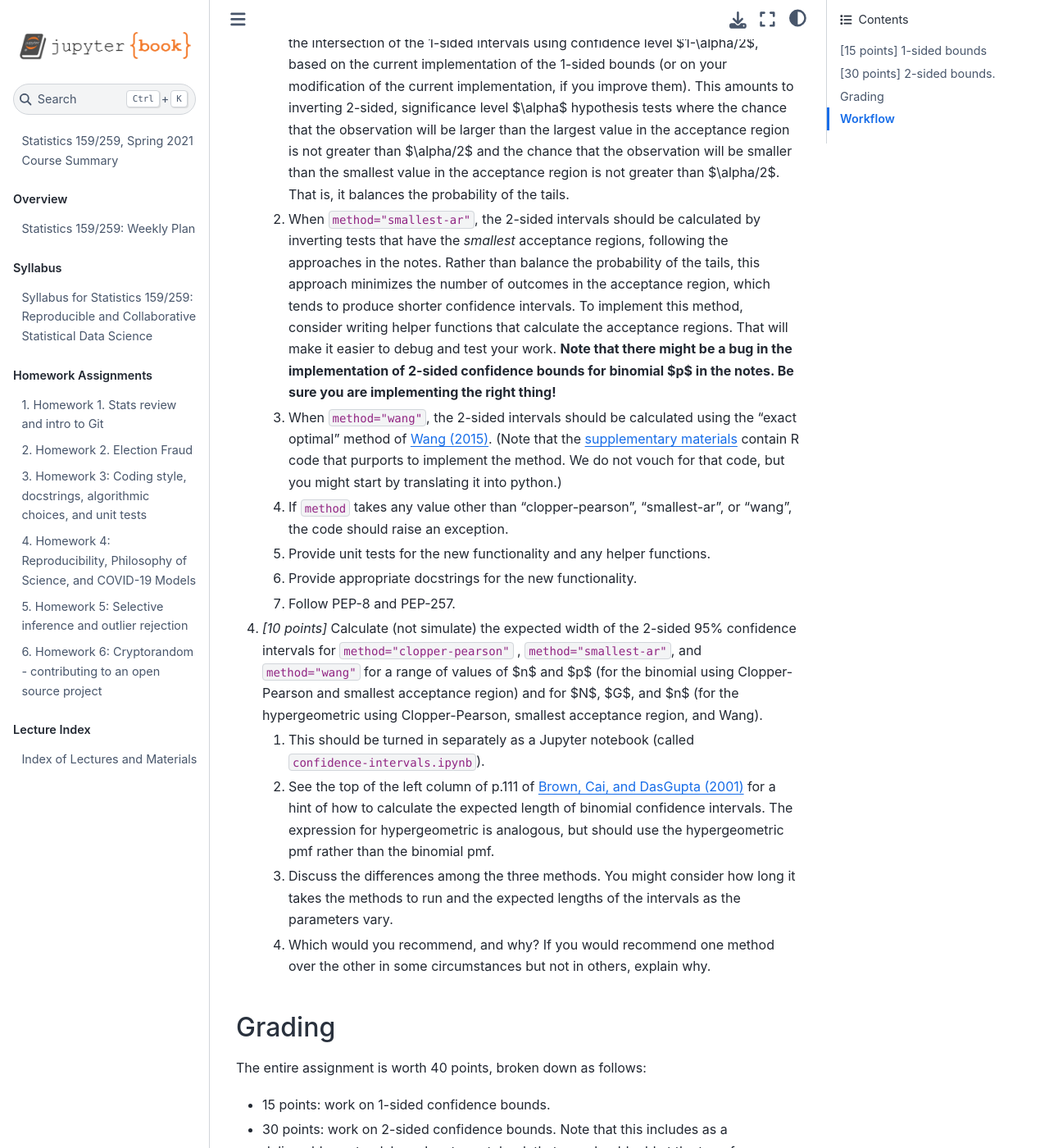
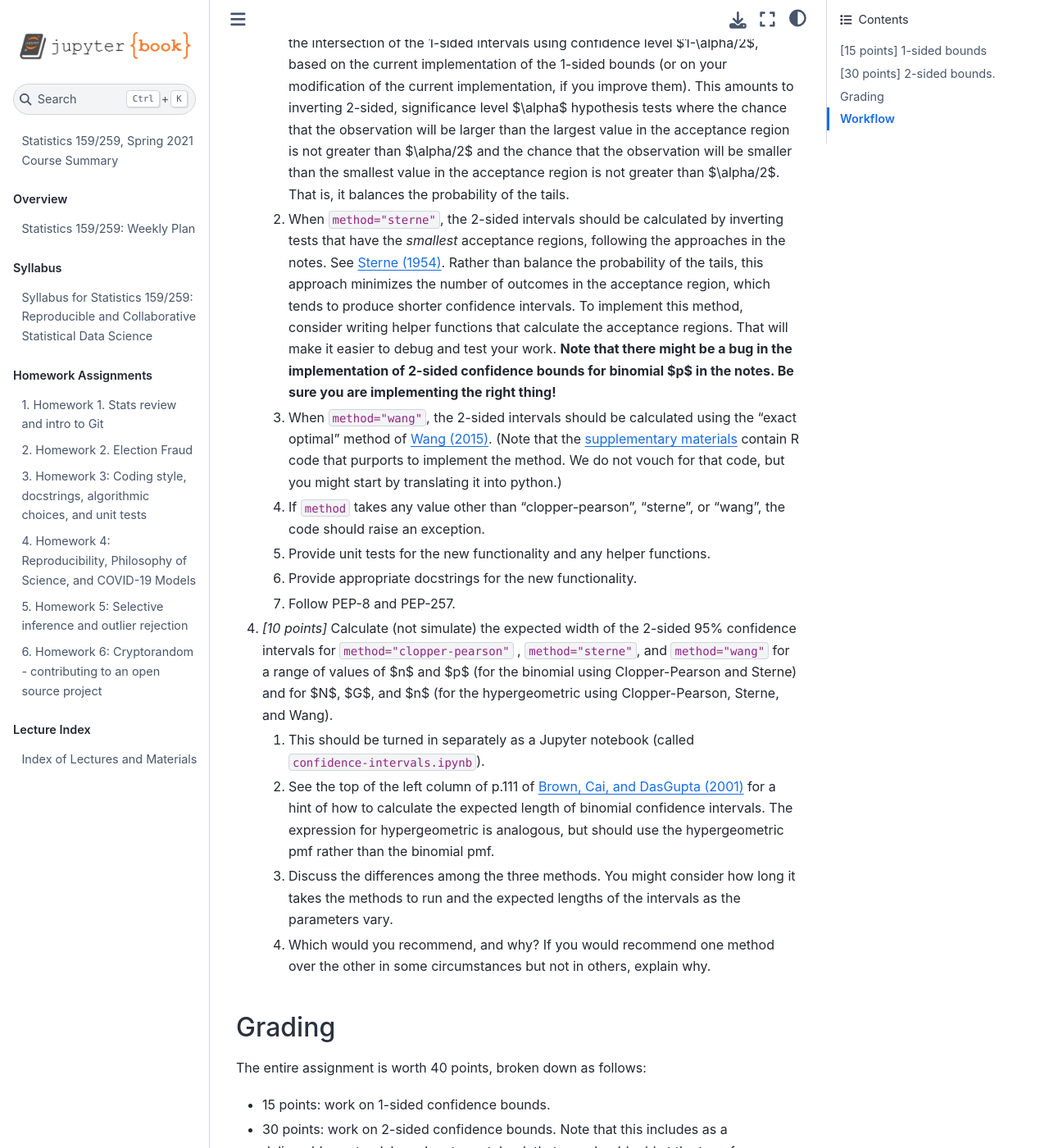
Before and after one commit to UCB-stat-159-s21/site, a Jupyter Book: the page built from Hw/hw07-permute-contrib.md, in a window 1280 px wide and 1400 px high, scrolled down 1609 px. Shown: the whole window at 82% size. Built offline with Jupyter Book 1.0.4 settings and Sphinx 7.4.7 and the Sphinx Book theme 1.1.4, drawn with Linux system fonts in a browser that asks for light colours; pages that are not in the unit, such as notebooks, are missing from menus.

Commit message:
ENH: renamed smallest-ar to sterne; added citation

```diff
--- a/Hw/hw07-permute-contrib.md
+++ b/Hw/hw07-permute-contrib.md
@@ -39,15 +39,15 @@ For both `binom_conf_interval` and `hypergeom_conf_interval`, test the 2-sided c
 
 1. _[10 points]_ For both `binom_conf_interval` and `hypergeom_conf_interval`, extend the signature to include a `method` parameter. The default value of `method` should be "`clopper-pearson`". The `method` parameter should not affect how 1-sided confidence bounds are calculated.
     1. When `method="clopper-pearson"`, the 2-sided intervals should be calculated as the intersection of the 1-sided intervals using confidence level $1-\alpha/2$, based on the current implementation of the 1-sided bounds (or on your modification of the current implementation, if you improve them). This amounts to inverting 2-sided, significance level $\alpha$ hypothesis tests where the chance that the observation will be larger than the largest value in the acceptance region is not greater than $\alpha/2$ and the chance that the observation will be smaller than the smallest value in the acceptance region is not greater than $\alpha/2$. That is, it balances the probability of the tails.
-    2. When `method="smallest-ar"`, the 2-sided intervals should be calculated by inverting tests that have the _smallest_ acceptance regions, following the approaches in the notes. Rather than balance the probability of the tails, this approach minimizes the number of outcomes in the acceptance region, which tends to produce shorter confidence intervals. To implement this method, consider writing helper functions that calculate the acceptance regions. That will make it easier to debug and test your work. **Note that there might be a bug in the implementation of 2-sided confidence bounds for binomial $p$ in the notes. Be sure you are implementing the right thing!**
+    2. When `method="sterne"`, the 2-sided intervals should be calculated by inverting tests that have the _smallest_ acceptance regions, following the approaches in the notes. See [Sterne (1954)](https://www.jstor.org/stable/2333026). Rather than balance the probability of the tails, this approach minimizes the number of outcomes in the acceptance region, which tends to produce shorter confidence intervals. To implement this method, consider writing helper functions that calculate the acceptance regions. That will make it easier to debug and test your work. **Note that there might be a bug in the implementation of 2-sided confidence bounds for binomial $p$ in the notes. Be sure you are implementing the right thing!**
     3. When `method="wang"`, the 2-sided intervals should be calculated using the "exact optimal" method of [Wang (2015)](http://dx.doi.org/10.1080/01621459.2014.966191). (Note that the [supplementary materials](https://www.tandfonline.com/doi/suppl/10.1080/01621459.2014.966191) contain R code that purports to implement the method. We do not vouch for that code, but you might start by translating it into python.)
-    4. If `method` takes any value other than "clopper-pearson", "smallest-ar", or "wang", the code should raise an exception.
+    4. If `method` takes any value other than "clopper-pearson", "sterne", or "wang", the code should raise an exception.
     5. Provide unit tests for the new functionality and any helper functions.
     6. Provide appropriate docstrings for the new functionality.
     7. Follow PEP-8 and PEP-257.
 
-1. _[10 points]_ Calculate (not simulate) the expected width of the 2-sided 95% confidence intervals for `method="clopper-pearson"` , `method="smallest-ar"`, and `method="wang"` for a range of values of
-$n$ and $p$ (for the binomial using Clopper-Pearson and smallest acceptance region) and for $N$, $G$, and $n$ (for the hypergeometric using Clopper-Pearson, smallest acceptance region, and Wang).
+1. _[10 points]_ Calculate (not simulate) the expected width of the 2-sided 95% confidence intervals for `method="clopper-pearson"` , `method="sterne"`, and `method="wang"` for a range of values of
+$n$ and $p$ (for the binomial using Clopper-Pearson and Sterne) and for $N$, $G$, and $n$ (for the hypergeometric using Clopper-Pearson, Sterne, and Wang).
     1. This should be turned in separately as a Jupyter notebook (called `confidence-intervals.ipynb`).
     2. See the top of the left column of p.111 of [Brown, Cai, and DasGupta (2001)](https://www.jstor.org/stable/2676784?seq=1) for a hint of how to calculate the expected length of binomial confidence intervals. The expression for hypergeometric is analogous, but should use the hypergeometric pmf rather than the binomial pmf.
     3. Discuss the differences among the three methods. You might consider how long it takes the methods to run and the expected lengths of the intervals as the parameters vary.
```
Also changed, not shown: 1 other file.
